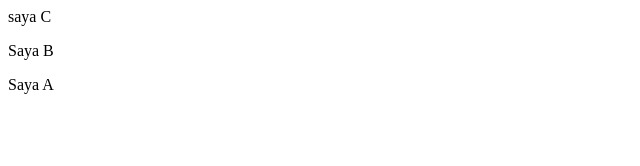
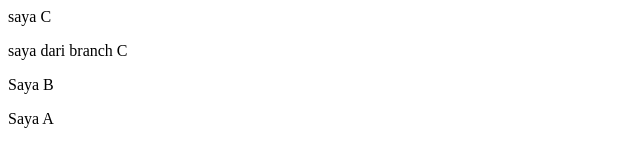
Before and after one commit to andsholinka/project1, a plain HTML site: page index.html in a window 1280 px wide. Shown: the whole page, without its empty margins (0-640 px from the left). Drawn offline with Linux system fonts and the light colour scheme.

Commit message:
commit dari branch C ke master branch C

```diff
--- a/index.html
+++ b/index.html
@@ -1,4 +1,5 @@
 <p> saya C </p>
+<p> saya dari branch C </p>
 
 <p>Saya B</p>
 
```
